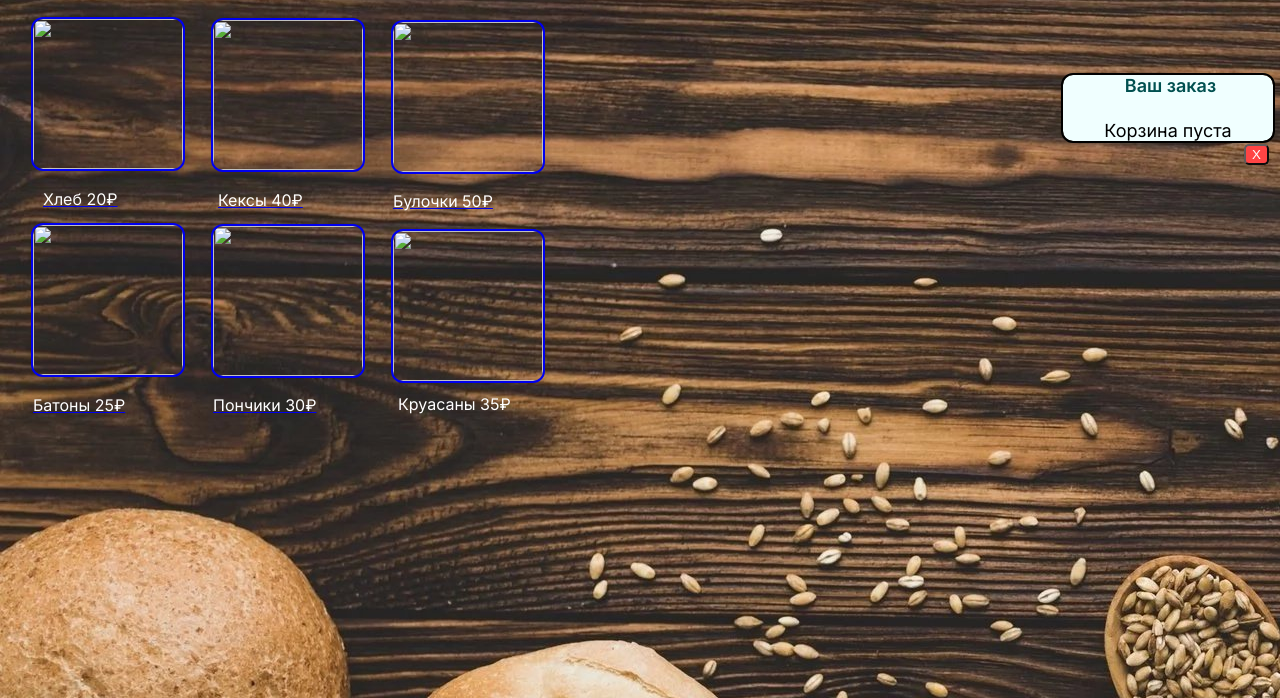
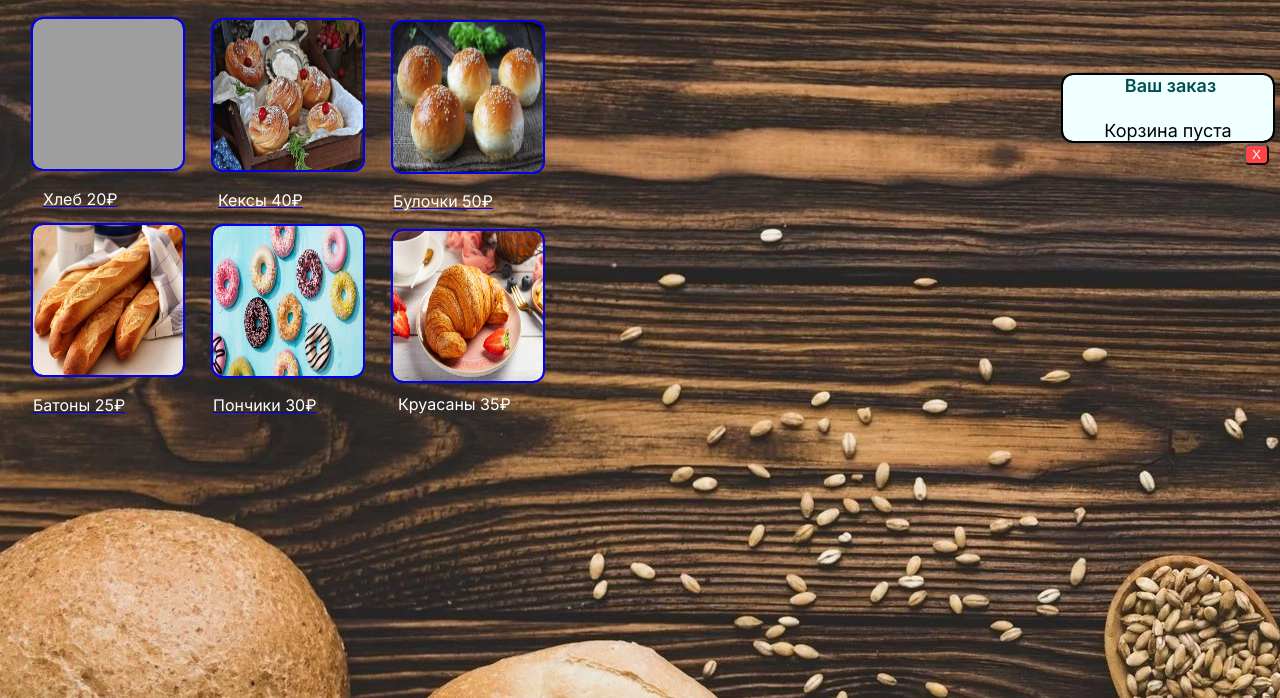
Before and after one commit to dimakuznec/bosket-of-goods, a plain HTML site: page index.html in a window 1280 px wide. Shown: the part 102-800 px from the top of the page. Drawn offline with Linux system fonts and the light colour scheme; the site is published under a folder, as on GitHub Pages, so addresses that start at the root find nothing.

Commit message:
git commit

```diff
--- a/index.html
+++ b/index.html
@@ -13,27 +13,27 @@
    <div class="js-products">
       <div id="removel-product" class="js-functionality-products">
         <a class="js-bread" href="#">
-          <img class="bread" src="/imege/bread.jpg" alt="">
+          <img class="bread" src="imege/bread.jpg" alt="">
           <p id="bread" class="text-bread">Хлеб 20₽</p>
         </a>
         <a href="#">
-          <img class="Ioaf" src="/imege/Ioaf.jpg" alt="">
+          <img class="Ioaf" src="imege/Ioaf.jpg" alt="">
           <p id="Ioaf" class="text-Ioaf">Батоны 25₽</p>
         </a>
         <a href="#">
-          <img class="croisant" src="/imege/croisant.jpg" alt="">
+          <img class="croisant" src="imege/croisant.jpg" alt="">
           <p id="croisant" class="text-croisant">Круасаны 35₽</p>
         </a>
         <a href="#">
-          <img class="cupcakes" src="/imege/cupcakes.jpg" alt="">
+          <img class="cupcakes" src="imege/cupcakes.jpg" alt="">
           <p id="cupcakes" class="text-cupcakes">Кексы 40₽</p>
         </a>
         <a href="#">
-           <img class="donut" src="/imege/donut.jpg" alt="">
+           <img class="donut" src="imege/donut.jpg" alt="">
            <p id="donut" class="text-donut">Пончики 30₽</p>
         </a>
         <a href="#">
-          <img class="buns" src="/imege/ghmhji.jpg" alt="">
+          <img class="buns" src="imege/ghmhji.jpg" alt="">
           <p id="buns" class="text-buns">Булочки 50₽</p>
         </a>
       </div>
```
